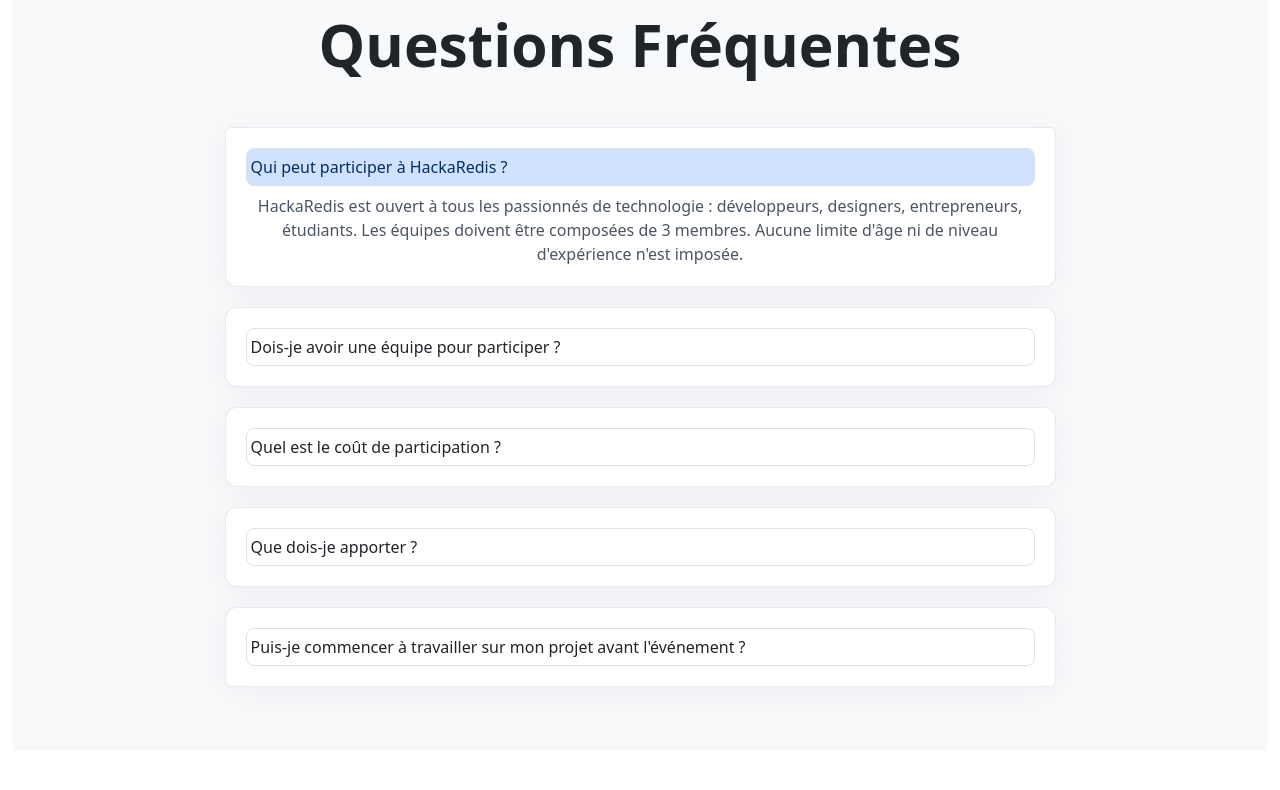
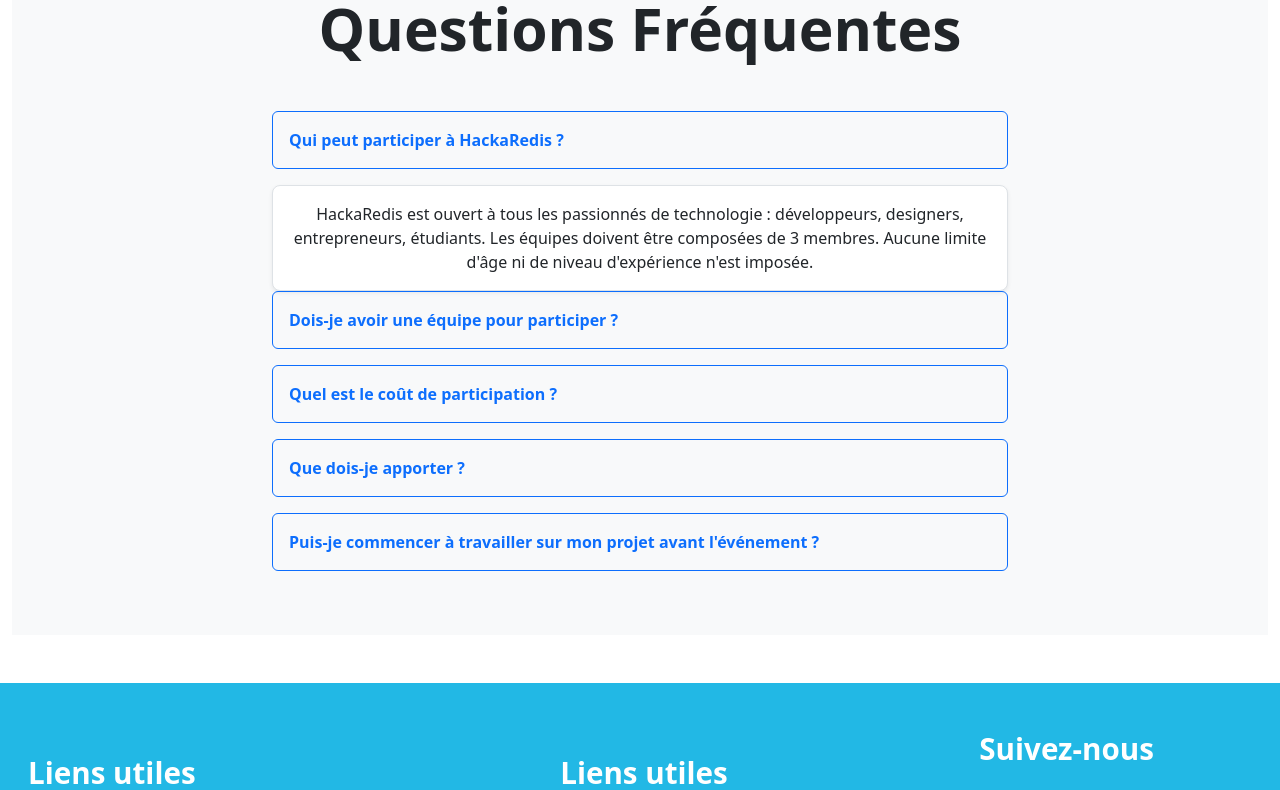
Before and after one commit to the-3lie/hackathonredis, a React (Create React App) app: page / in a window 1280 px wide. Shown: the part 4160-4950 px from the top of the page. Built offline with nearby package versions, Linux system fonts and the light colour scheme.

Commit message:
bien recu

```diff
--- a/src/App.css
+++ b/src/App.css
@@ -1,5 +1,11 @@
 .App {
   text-align: center;
+}
+
+.accordion-header > div {
+  background-color: #f8f9fa;
+  padding: 5px 10px;
+  border-radius: 8px;
 }
 
 .App-logo {
--- a/src/App.js
+++ b/src/App.js
@@ -407,73 +407,98 @@
 </div>  */}
 
  </section>
- <section id="faq" class="py-3 bg-light">
-      <div class="container py-5">
-          <h2 class="display-5 fw-bold text-center mb-5">Questions Fréquentes</h2>
+<section id="faq" class="py-5 bg-light">
+  <div class="container">
+    <h2 class="display-6 fw-bold text-center mb-4 mb-md-5">Questions Fréquentes</h2>
+
     <div class="row justify-content-center">
-              <div class="col-lg-9">
-                  <div class="accordion" id="faqAccordion">
-                      <div class="accordion-item">
-                          <h2 class="accordion-header">
-                              <button class="accordion-button py-2 border rounded-3 px-1" type="button" data-bs-toggle="collapse" data-bs-target="#faq1">
+      <div class="col-12 col-md-10 col-lg-8">
+
+        <div id="faqAccordion">
+
+          {/* <!-- Bouton 1 --> */}
+          <div class="mb-3 text-center">
+            <button class="btn btn-outline-primary w-100 text-start fw-semibold py-3 px-3"
+              type="button" data-bs-toggle="collapse" data-bs-target="#faq1"
+              aria-expanded="true" aria-controls="faq1">
               Qui peut participer à HackaRedis ?
             </button>
-                          </h2>
+          </div>
+
+          {/* <!-- Contenu 1 --> */}
           <div id="faq1" class="accordion-collapse collapse show" data-bs-parent="#faqAccordion">
-                              <div class="accordion-body">
-                                  HackaRedis est ouvert à tous les passionnés de technologie : développeurs, designers, entrepreneurs, étudiants. Les équipes doivent être composées de 3 membres. Aucune limite d'âge ni de niveau d'expérience n'est imposée.
+            <div class="accordion-body bg-white border rounded-3 shadow-sm p-3">
+              HackaRedis est ouvert à tous les passionnés de technologie : développeurs, designers, entrepreneurs, étudiants.
+              Les équipes doivent être composées de 3 membres. Aucune limite d'âge ni de niveau d'expérience n'est imposée.
             </div>
           </div>
-                      </div>
-                      <div class="accordion-item">
-                          <h2 class="accordion-header">
-                              <button class="accordion-button py-2 border rounded-3 px-1 collapsed" type="button" data-bs-toggle="collapse" data-bs-target="#faq2">
+
+          {/* <!-- Bouton 2 --> */}
+          <div class="mb-3 text-center">
+            <button class="btn btn-outline-primary w-100 text-start fw-semibold py-3 px-3 collapsed"
+              type="button" data-bs-toggle="collapse" data-bs-target="#faq2"
+              aria-expanded="false" aria-controls="faq2">
               Dois-je avoir une équipe pour participer ?
             </button>
-                          </h2>
+          </div>
+
+          {/* <!-- Contenu 2 --> */}
           <div id="faq2" class="accordion-collapse collapse" data-bs-parent="#faqAccordion">
-                              <div class="accordion-body">
+            <div class="accordion-body bg-white border rounded-3 shadow-sm p-3">
               Oui, vous ne pouvez pas vous inscrire en tant qu'individu.
             </div>
           </div>
-                      </div>
-                      <div class="accordion-item">
-                          <h2 class="accordion-header">
-                              <button class="accordion-button py-2 border rounded-3 px-1 collapsed" type="button" data-bs-toggle="collapse" data-bs-target="#faq3">
+
+          {/* <!-- Bouton 3 --> */}
+          <div class="mb-3 text-center">
+            <button class="btn btn-outline-primary w-100 text-start fw-semibold py-3 px-3 collapsed"
+              type="button" data-bs-toggle="collapse" data-bs-target="#faq3"
+              aria-expanded="false" aria-controls="faq3">
               Quel est le coût de participation ?
             </button>
-                          </h2>
+          </div>
+
+          {/* <!-- Contenu 3 --> */}
           <div id="faq3" class="accordion-collapse collapse" data-bs-parent="#faqAccordion">
-                              <div class="accordion-body">
+            <div class="accordion-body bg-white border rounded-3 shadow-sm p-3">
               La participation à HackaRedis est entièrement gratuite.
             </div>
           </div>
-                      </div>
-                      <div class="accordion-item">
-                          <h2 class="accordion-header">
-                              <button class="accordion-button py-2 border rounded-3 px-1 collapsed" type="button" data-bs-toggle="collapse" data-bs-target="#faq4">
+
+          {/* <!-- Bouton 4 --> */}
+          <div class="mb-3 text-center">
+            <button class="btn btn-outline-primary w-100 text-start fw-semibold py-3 px-3 collapsed"
+              type="button" data-bs-toggle="collapse" data-bs-target="#faq4"
+              aria-expanded="false" aria-controls="faq4">
               Que dois-je apporter ?
             </button>
-                          </h2>
+          </div>
+{/*
+          <!-- Contenu 4 --> */}
           <div id="faq4" class="accordion-collapse collapse" data-bs-parent="#faqAccordion">
-                              <div class="accordion-body">
-                                  Apportez votre ordinateur portable, son chargeur, et toute autre matériel dont vous pourriez avoir besoin.
+            <div class="accordion-body bg-white border rounded-3 shadow-sm p-3">
+              Apportez votre ordinateur portable, son chargeur, et tout autre matériel dont vous pourriez avoir besoin.
             </div>
           </div>
-                      </div>
-                      <div class="accordion-item">
-                          <h2 class="accordion-header">
-                              <button class="accordion-button py-2 border rounded-3 px-1 collapsed" type="button" data-bs-toggle="collapse" data-bs-target="#faq5">
+
+          {/* <!-- Bouton 5 --> */}
+          <div class="mb-3 text-center">
+            <button class="btn btn-outline-primary w-100 text-start fw-semibold py-3 px-3 collapsed"
+              type="button" data-bs-toggle="collapse" data-bs-target="#faq5"
+              aria-expanded="false" aria-controls="faq5">
               Puis-je commencer à travailler sur mon projet avant l'événement ?
             </button>
-                          </h2>
+          </div>
+
+          {/* <!-- Contenu 5 --> */}
           <div id="faq5" class="accordion-collapse collapse" data-bs-parent="#faqAccordion">
-                              <div class="accordion-body">
+            <div class="accordion-body bg-white border rounded-3 shadow-sm p-3">
               Oui, vous pouvez réfléchir à des idées et concevoir votre projet à l'avance. Et c'est ce qui est recommandé.
             </div>
           </div>
+
         </div>
-                  </div>
+
       </div>
     </div>
   </div>
@@ -486,7 +511,8 @@
       <Container>
         <Row className="align-items-start text-center text-md-start">
           {/* Logo et description */}
-          <Col md={4} className="mb-4 mb-md-0">
+          <Col md={4} className="mt-4">
+            <h5 className="fw-bold mb-4 ps-3">Liens utiles</h5>
             <div className="d-flex flex-column align-items-center align-items-md-start">
               <img
                 src={logo}
@@ -501,9 +527,9 @@
           </Col>
 
           {/* Liens rapides */}
-          <Col md={4} className="mt-7">
-            <h5 className="fw-bold mb-6 ps-5">Liens utiles</h5>
-            <ul className=" ps-5  ">
+        <Col md={4} className="mt-4">
+          <h5 className="fw-bold mb-4 ps-2 text-center">Liens utiles</h5>
+            <ul className=" mb-4 ps-3 text-center  ">
               <li><a href="#home" className="text-white underline-animate-dark-a text-decoration-none  ">Accueil</a></li>
               <li><a href="#about" className="text-white underline-animate-dark-a text-decoration-none">À propos</a></li>
               <li><a href="#events" className="text-white underline-animate-dark-a text-decoration-none">Événements</a></li>
```
Lines whose indentation alone changed are shown as unchanged.
